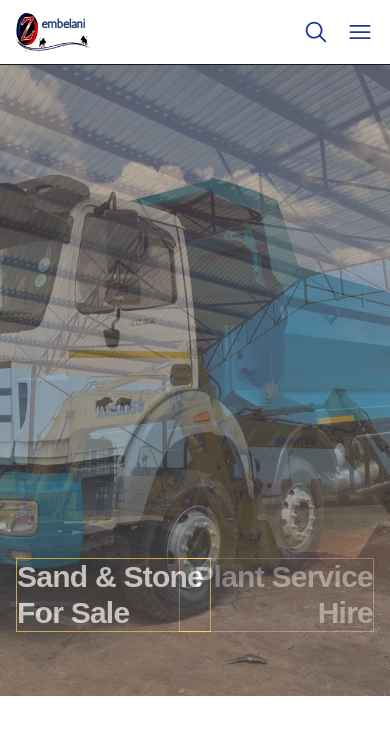
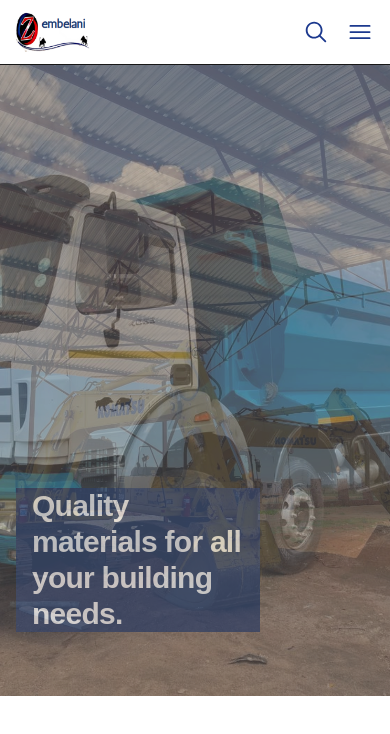
Before and after one commit to M9china/zembelani, a Next.js app: page / in a window 390 px wide. Shown: the top 734 px of the page. Built offline with nearby package versions, Linux system fonts and the light colour scheme.

Commit message:
enhance Hero component with slide animations and improved descriptions for better user engagement

```diff
--- a/src/components/home/Hero.tsx
+++ b/src/components/home/Hero.tsx
@@ -1,14 +1,17 @@
 "use client";
-import React from "react";
+
+import React, { useState } from "react";
 import Image from "next/image";
 import Slider from "react-slick";
-import { motion } from "framer-motion";
+import { motion, AnimatePresence } from "framer-motion";
 import "slick-carousel/slick/slick.css";
 import "slick-carousel/slick/slick-theme.css";
 import { slides } from "./HeroData";
 import { IHero } from "./HeroDto";
 
 export const Hero = () => {
+  const [currentSlide, setCurrentSlide] = useState(0);
+
   const settings = {
     infinite: true,
     speed: 2000,
@@ -19,6 +22,9 @@ export const Hero = () => {
     slidesToScroll: 1,
     pauseOnHover: false,
     arrows: false,
+    afterChange: (index: number) => {
+      setCurrentSlide(index);
+    },
   };
 
   return (
@@ -29,7 +35,15 @@ export const Hero = () => {
       <div className="mx-auto pb-24 sm:mt-[10rem] sm:px-6 sm:py-32 lg:px-8">
         <div className="slider-container overflow-hidden">
           <Slider {...settings}>
-            {slides.map((value: IHero) => (
+            {slides.map((value: IHero, index: number) => {
+              const isActive = index === currentSlide;
+              const isLeftText = value.id % 2 !== 0;
+
+              const backgroundColor = isLeftText
+                ? "#001A4B" // left-aligned background
+                : "#c60000"; // right-aligned background
+
+              return (
                 <div
                   key={value.id}
                   className="relative h-[40rem] w-full overflow-hidden"
@@ -41,18 +55,66 @@ export const Hero = () => {
                     src={value.src}
                     alt="slide image"
                   />
-                <motion.div
-                  initial={{ opacity: 0, y: 50 }}
-                  animate={{ opacity: 1, y: 0 }}
-                  transition={{ duration: 1.5, ease: "easeOut" }}
-                  className={`absolute bottom-16 text-white text-3xl md:text-5xl font-extrabold tracking-tight ${
-                    value.id % 2 === 0 ? "text-right w-1/2 right-[1rem] border border-red-300" : "left-4 text-left w-1/2 border border-amber-300"
+
+                  {/* Description + Background */}
+                  <div
+                    className={`absolute bottom-16 text-white text-3xl md:text-5xl font-extrabold tracking-tight z-10 ${
+                      isLeftText
+                        ? "left-4 text-left w-5/8"
+                        : "right-[1rem] text-right w-5/8"
                     }`}
                   >
-                  {value.title}
-                </motion.div>
+                    <div className="relative inline-block px-4">
+                      <AnimatePresence mode="wait">
+                        {isActive && (
+                          <>
+                            {/* Background Slide-In */}
+                            <motion.div
+                              key={`bg-slide-${value.id}-${index}`}
+                              initial={{
+                                x: isLeftText ? "-100%" : "100%",
+                                opacity: 0,
+                              }}
+                              animate={{ x: "0%", opacity: 1 }}
+                              exit={{
+                                x: isLeftText ? "100%" : "-100%",
+                                opacity: 0,
+                              }}
+                              transition={{ duration: 1.5, ease: "easeInOut" }}
+                              className="absolute inset-0 z-[-1]"
+                              style={{ backgroundColor }}
+                            />
+
+                            {/* Text Animation */}
+                            <motion.span
+                              key={`text-${value.id}-${index}`}
+                              initial={{
+                                y: 50,
+                                opacity: 0,
+                              }}
+                              animate={{
+                                y: 0,
+                                opacity: 1,
+                              }}
+                              exit={{
+                                y: -50,
+                                opacity: 0,
+                              }}
+                              transition={{
+                                duration: 1.2,
+                                ease: "easeOut",
+                              }}
+                            >
+                              {value.description}
+                            </motion.span>
+                          </>
+                        )}
+                      </AnimatePresence>
                     </div>
-            ))}
+                  </div>
+                </div>
+              );
+            })}
           </Slider>
         </div>
       </div>
--- a/src/components/home/HeroData.ts
+++ b/src/components/home/HeroData.ts
@@ -1,28 +1,28 @@
 import { IHero } from "./HeroDto";
 
-  export const slides:IHero[] = [
+export const slides: IHero[] = [
   {
     src: "/hero/zembelani (5).jpeg",
     id: 1,
     title: "Sand & Stone For Sale",
-      description: "Work with us",
+    description: "Quality materials for all your building needs.",
   },
   {
     src: "/hero/zembelani (9).jpeg",
     id: 2,
     title: "Plant Service Hire",
-      description: "Work with us",
+    description: "Reliable equipment. Flexible hire terms.",
   },
   {
     src: "/hero/zembelani (7).jpeg",
     id: 3,
     title: "Bus Service Hire",
-      description: "Work with us",
+    description: "Comfortable transport. Professional drivers.",
   },
   {
     src: "/hero/zembelani (11).jpg",
     id: 4,
     title: "Waste Management",
-      description: "Work with us",
-    }
-  ]
+    description: "Clean, efficient waste solutions.",
+  },
+];
```
Lines whose indentation alone changed are shown as unchanged.
